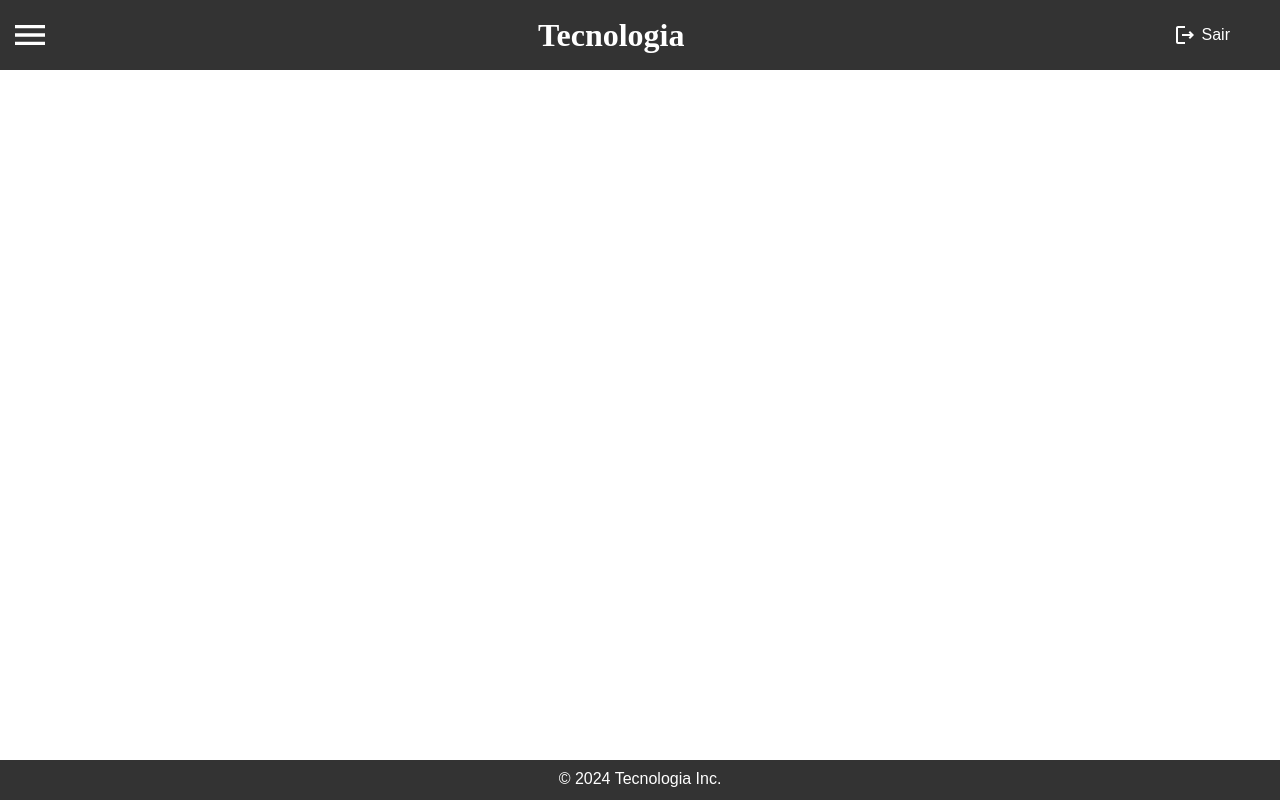
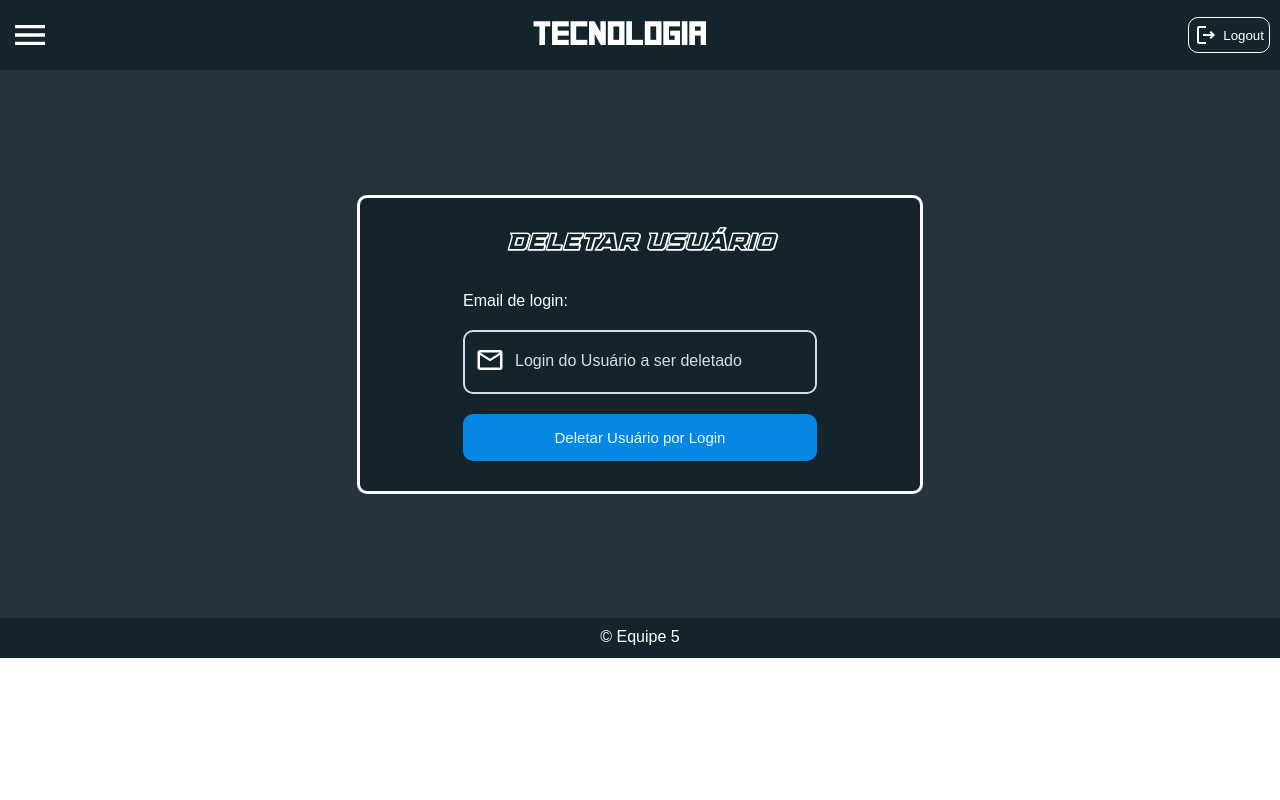
Before and after one commit to gilsonmirandamartins/projeto_pi4, a plain HTML site: page Front-End/Home/Tela_DeletarUsuario/Tela_DeletarUsuario.html in a window 1280 px wide. Drawn offline with Linux system fonts and the light colour scheme; no server answers; a web font is replaced by a local one.

Commit message:
Modificação na estrutura e estilização na tela deletar usuario

```diff
--- a/Front-End/Home/Tela_DeletarUsuario/Tela_DeletarUsuario.css
+++ b/Front-End/Home/Tela_DeletarUsuario/Tela_DeletarUsuario.css
@@ -8,17 +8,17 @@
 
 @font-face {
     font-family: 'minha_fonte';
-    src: url(fontes/Square.ttf);
+    src: url(../fontes/Square.ttf);
 }
 
 @font-face {
     font-family: 'minha_fonte2';
-    src: url(fontes/supercharge3d.ttf);
+    src: url(../fontes/supercharge3d.ttf);
 }
 
 @font-face {
     font-family: 'minha_fonte3';
-    src: url(fontes/KIdDOS-Regular.otf);
+    src: url(../fontes/KIdDOS-Regular.otf);
 }
 
 body {
@@ -35,7 +35,7 @@ h2{
 }
 
 header {
-  background-color: #333;
+  background-color: #14242c;
   color: #fff;
   padding: 10px;
   display: flex;
@@ -45,12 +45,11 @@ header {
 }
 
 footer {
-    background-color: #333;
+  background-color: #14242c;
   color: #fff;
   text-align: center;
 
-    position: fixed;
-    bottom: 0;
+
   width: 100%;
   height: 40px;
 }
@@ -62,12 +61,14 @@ footer {
 }
 
 main{
+  width: 100%;
+  height:548px;
+  position: relative;
   display: flex;
   justify-content: center;
   align-items: center;
-    width: 100%;
-    height: 84vh;
-    position: relative;
+  background-color: #24343c;
+  color: white;
 }
 
 .iconeMenu{
@@ -81,12 +82,12 @@ main{
 }
 
 .iconeMenu:hover{
-    background-color: rgb(43, 43, 43);
+  background-color: #24343c;
   border-radius: 100%;
 }
 
 .menu{
-    background-color: #333;
+  background-color: #14242c;
   width: 250px;
   height: 65%;
   display: none;
@@ -118,16 +119,100 @@ main{
 
 .menu li:hover{
   border-left: rgb(5, 135, 228) solid ;
-    background-color: rgb(43, 43, 43);
+  background-color: #24343c;
   border-top-right-radius: 50px;
   border-bottom-right-radius: 50px;
 }
 
 .ButtonSair{
   color: white;
+  background-color: #14242c;
   text-decoration: none;
   display: flex;
   gap: 5px;
+  border: 1px solid white;
+  padding: 5px;
+  border-radius: 10px;
   align-items: center;
-    margin-right: 40px;
+  cursor: pointer;
 }
+
+.ButtonSair:hover{
+  background-color: #24343c;
+}
+
+.DelUsuario{
+  display: flex;
+  flex-direction: column;
+  justify-items: center;
+  align-items: center;
+  padding: 30px;
+  border: white solid;
+  border-radius: 10px;
+  background-color: #14242c;
+  gap: 30px;
+  margin:30px;
+  width: 500px;
+}
+
+.input{
+  width: 350px;
+  height: 60px;
+  background-color: #14242c;
+  border: 2px solid #d6dce7;
+  border-radius: 10px;
+  display: flex;
+  align-items: center;
+}
+
+.input input{
+  width: 100%;
+  height: 100%;
+  border: none;
+  background-color: #14242c;
+  border-radius: 10px;
+  color: #d6dce7;
+  -webkit-box-shadow: 0 0 0 30px #14242c inset;
+  -webkit-text-fill-color: #d6dce7 !important;
+}
+
+input::placeholder{
+  font-size: 16px;
+  color: #d6dce7;
+}
+
+input:focus{
+  outline: none;
+}
+
+.ButtonDell{
+  display: flex;
+  justify-content: center;
+  align-items: center;
+  padding: 15px;
+  font-size: 15px;
+  border-radius: 10px;
+  border: 0px;
+  color: aliceblue;
+  background-color: rgb(5, 135, 228);
+  cursor: pointer;
+}
+
+.ButtonDell:hover{
+  background-color: rgb(3, 78, 133);
+}
+
+figure{
+  padding: 10px;
+}
+
+figure img{
+  width: 30px;
+  height: 30px;
+}
+
+.dados{
+  display: flex;
+  flex-direction: column;
+  gap: 20px;
+}
--- a/Front-End/Home/Tela_DeletarUsuario/Tela_DeletarUsuario.html
+++ b/Front-End/Home/Tela_DeletarUsuario/Tela_DeletarUsuario.html
@@ -3,31 +3,48 @@
 <head>
     <meta charset="UTF-8">
     <meta name="viewport" content="width=device-width, initial-scale=1.0">
-    <title>Informações Usuario</title>
+    <title>Delete Usuario</title>
     <link rel="stylesheet" href="Tela_DeletarUsuario.css">
     <script src="../scriptMenu.js"></script>
+    <script src="../crud.js"></script>
+    <script src="../home.js"></script>
 </head>
 <body>
     <header>
         <button onclick="ClickMenu()" class="iconeMenu"></button>
         <h1>Tecnologia</h1>
         <!--Nome Do Usuario entre o Tecnologia e o botão de sair-->
-        <a class="ButtonSair" href=""><img src="../../img/menu/logout_white_24dp.svg" alt="">Sair</a>
+        <button class="ButtonSair" onclick="logout()"><img src="../../img/menu/logout_white_24dp.svg" alt="Icone Logout">Logout</button>
         <!--Quando clicado ira redirecionar para tela de login-->
     </header>
     <main>
         <div class="menu">
-            <ul>
-                <li><img src="../../img/person_white_24dp.svg" alt="iconeMenu"><a href="">Informações Usuário</a></li>
-                <li><img src="../../img/menu/groups_white_24dp.svg" alt="iconeMenu"><a href="">Listar Usuários</a></li>
-                <li><img src="../../img/menu/person_add_alt_white_24dp.svg" alt="iconeMenu"><a href="">Criação de Usuário</a></li>
-                <li><img src="../../img/menu/manage_accounts_white_24dp.svg" alt="iconeMenu"><a href="">Atualizar Dados</a></li>
-                <li><img src="../../img/menu/person_remove_white_24dp.svg" alt="iconeMenu"><a href="">Deletar conta</a></li>
-            </ul>
+            <nav>
+                <ul>
+                    <li><img src="../../img/person_white_24dp.svg" alt="iconeMenu"><a onclick="Redirecionar()">Informações Usuário</a></li>
+                    <li><img src="../../img/menu/groups_white_24dp.svg" alt="iconeMenu"><a href="">Listar Usuários</a></li>
+                    <li><img src="../../img/menu/person_add_alt_white_24dp.svg" alt="iconeMenu"><a href="http://127.0.0.1:5500/Front-End/Home/Tela_CriacaoUsuario/Tela_CriacaoUsuario.html">Criação de Usuário</a></li>
+                    <li><img src="../../img/menu/manage_accounts_white_24dp.svg" alt="iconeMenu"><a href="http://127.0.0.1:5500/Front-End/Home/Tela_AtualizacaoUsuario/Tela_AtualizacaoUsuario.html">Atualizar Dados</a></li>
+                    <li><img src="../../img/menu/person_remove_white_24dp.svg" alt="iconeMenu"><a href="http://127.0.0.1:5500/Front-End/Home/Tela_DeletarUsuario/Tela_DeletarUsuario.html">Deletar conta</a></li>
+                </ul>
+            </nav>
         </div>
+        <section class="DelUsuario">
+            <h2>Deletar Usuário</h2>
+            <div class="dados">
+                <label>Email de login:</label>
+                <div class="input">
+                    <figure>
+                        <img src="../../img/email_white_24dp.svg" alt="Imagem email">
+                    </figure>
+                    <input type="text" id="deleteUserLogin" placeholder="Login do Usuário a ser deletado">
+                </div>
+                <button class="ButtonDell" onclick="deleteUser(document.getElementById('deleteUserLogin').value)">Deletar Usuário por Login</button>
+            </div>
+        </section>
     </main>
     <footer>
-        <p class="fot">&copy; 2024 Tecnologia Inc.</p>
+        <p class="fot">&copy; Equipe 5</p>
     </footer>
 </body>
 </html>
```
Lines whose indentation alone changed are shown as unchanged.
